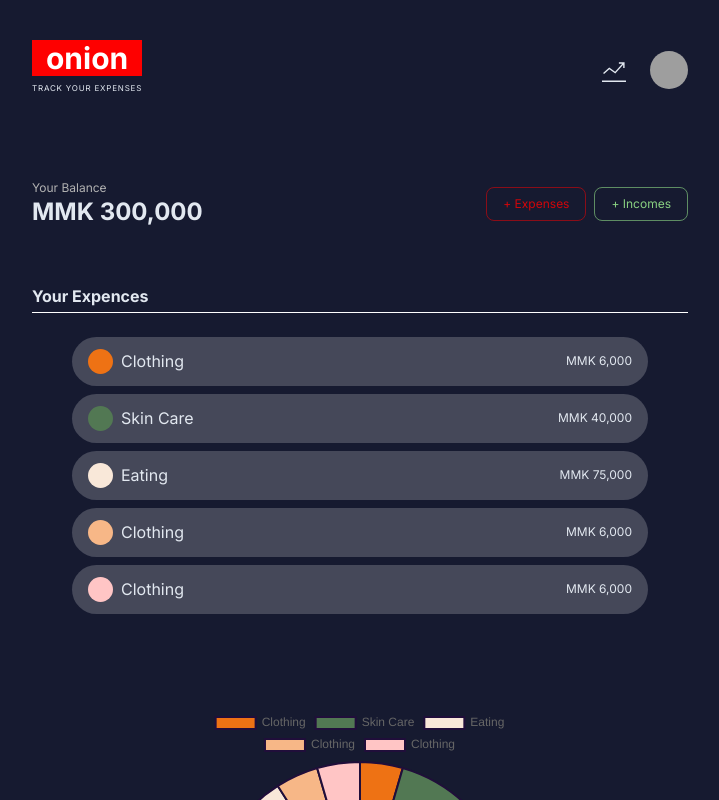
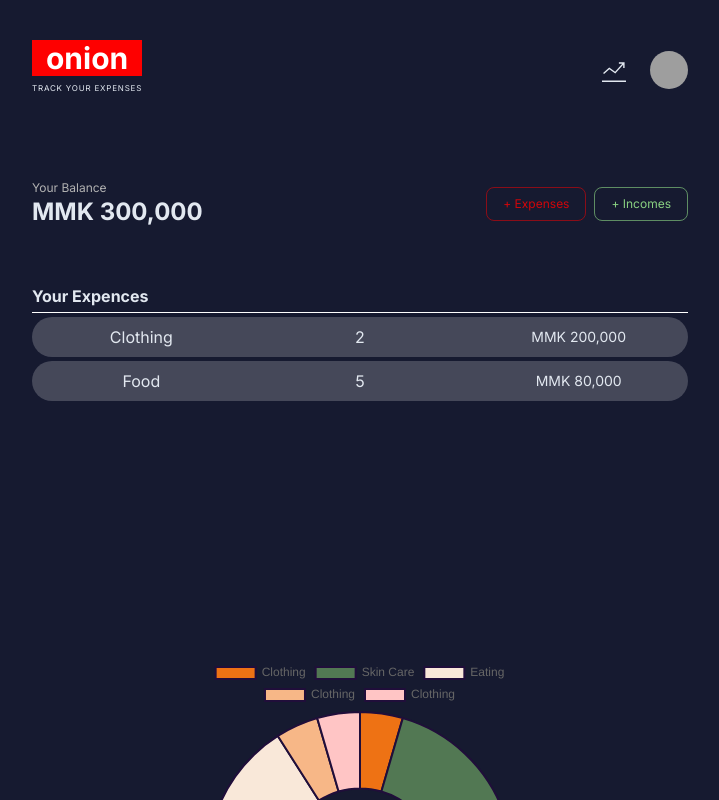
Before and after one commit to BitWiseWizardx/onionFront, a Next.js app: page / in a window 1280 px wide. Shown: the top 800 px of the page, without its empty margins (280-999 px from the left). Built offline with nearby package versions, Linux system fonts and the light colour scheme; grey boxes are pictures that could not be loaded.

Commit message:
fix all components

```diff
--- a/app/page.js
+++ b/app/page.js
@@ -17,16 +17,25 @@ const DammyData = [
 export default function Home() {
   const [incomeModelOpen, setIncomeModelOpen] = useState(false);
   const [expenseModelOpen, setExpenseModelOpen] = useState(false);
+  const [income, setIncome] = useState([
+    { id: 1, description: "Salary", amount: "200000" },
+    { id: 2, description: "Bonus", amount: "600000" },
+  ]);
+  const [expense, setExpense] = useState([
+    { id: 1, description: "Clothing", quantity: 2, totalAmount: "200000" },
+    { id: 2, description: "Food", quantity: 5, totalAmount: "80000" },
+  ]);
+
   return (
     <>
       {/* -------- Model Box------- */}
       {incomeModelOpen ? (
         <ModelBox show={incomeModelOpen} onClose={setIncomeModelOpen}>
-          <IncomeModelBox />
+          <IncomeModelBox income={income} setIncome={setIncome} />
         </ModelBox>
       ) : (
         <ModelBox show={expenseModelOpen} onClose={setExpenseModelOpen}>
-          <ExpenseModelBox />
+          <ExpenseModelBox expense={expense} setExpense={setExpense} />
         </ModelBox>
       )}
       <main className="container max-w-screen-md mx-auto">
@@ -58,18 +67,7 @@ export default function Home() {
         <section className="space-y-1">
           <h1 className="font-bold">Your Expences</h1>
           <div className="w-full h-[0.5px] bg-white"></div>
-          <div className="p-5 md:px-10 space-y-2 h-[350px] overflow-y-auto">
-            {DammyData.map((data, index) => {
-              return (
-                <ExpenseHistory
-                  key={index}
-                  color={data.color}
-                  title={data.title}
-                  amount={data.amount}
-                />
-              );
-            })}
-          </div>
+          <ExpenseHistory expense={expense} />
         </section>
 
         {/* --------Stats Section---------- */}
--- a/components/expenseHistory.js
+++ b/components/expenseHistory.js
@@ -1,16 +1,18 @@
 import { currencyFormatter } from "../lib/utils";
 
-export default function ExpenseHistory({ color, title, amount }) {
+export default function ExpenseHistory({ expense }) {
   return (
-    <div className="flex items-center justify-between bg-white/20 rounded-full px-4 py-3">
-      <div className="flex items-center gap-2">
+    <div className="space-y-1  mt-2 h-[300px] overflow-y-auto">
+      {expense.map((expense) => (
         <div
-          className="w-[25px] h-[25px] rounded-full"
-          style={{ backgroundColor: color }}
-        />
-        <h3>{title}</h3>
-      </div>
-      <p className="text-xs">{currencyFormatter(amount)}</p>
+          key={expense.id}
+          className="bg-white/20 px-4 py-2 rounded-full grid grid-cols-3 gap-8 place-items-center"
+        >
+          <h1>{expense.description}</h1>
+          <p>{expense.quantity}</p>
+          <p className="text-sm">{currencyFormatter(expense.totalAmount)}</p>
+        </div>
+      ))}
     </div>
   );
 }
--- a/components/expenseModelBox.js
+++ b/components/expenseModelBox.js
@@ -1,12 +1,6 @@
-import React, { useRef, useState } from "react";
+import React, { useRef } from "react";
 import { currencyFormatter } from "../lib/utils";
-
-export default function ExpenseModelBox() {
-  const [expense, setExpense] = useState([
-    { id: 1, description: "Clothing", quantity: 2, totalAmount: "200000" },
-    { id: 2, description: "Food", quantity: 5, totalAmount: "80000" },
-  ]);
-
+export default function ExpenseModelBox({ expense, setExpense }) {
   const descriptionRef = useRef();
   const quantityRef = useRef();
   const amountRef = useRef();
--- a/components/incomeModelBox.js
+++ b/components/incomeModelBox.js
@@ -1,12 +1,7 @@
 import React, { useRef, useState } from "react";
 import { currencyFormatter } from "../lib/utils";
 
-export default function IncomeModelBox() {
-  const [income, setIncome] = useState([
-    { id: 1, description: "Salary", amount: "200000" },
-    { id: 2, description: "Bonus", amount: "600000" },
-  ]);
-
+export default function IncomeModelBox({ income, setIncome }) {
   const descriptionRef = useRef();
   const amountRef = useRef();
 
```
